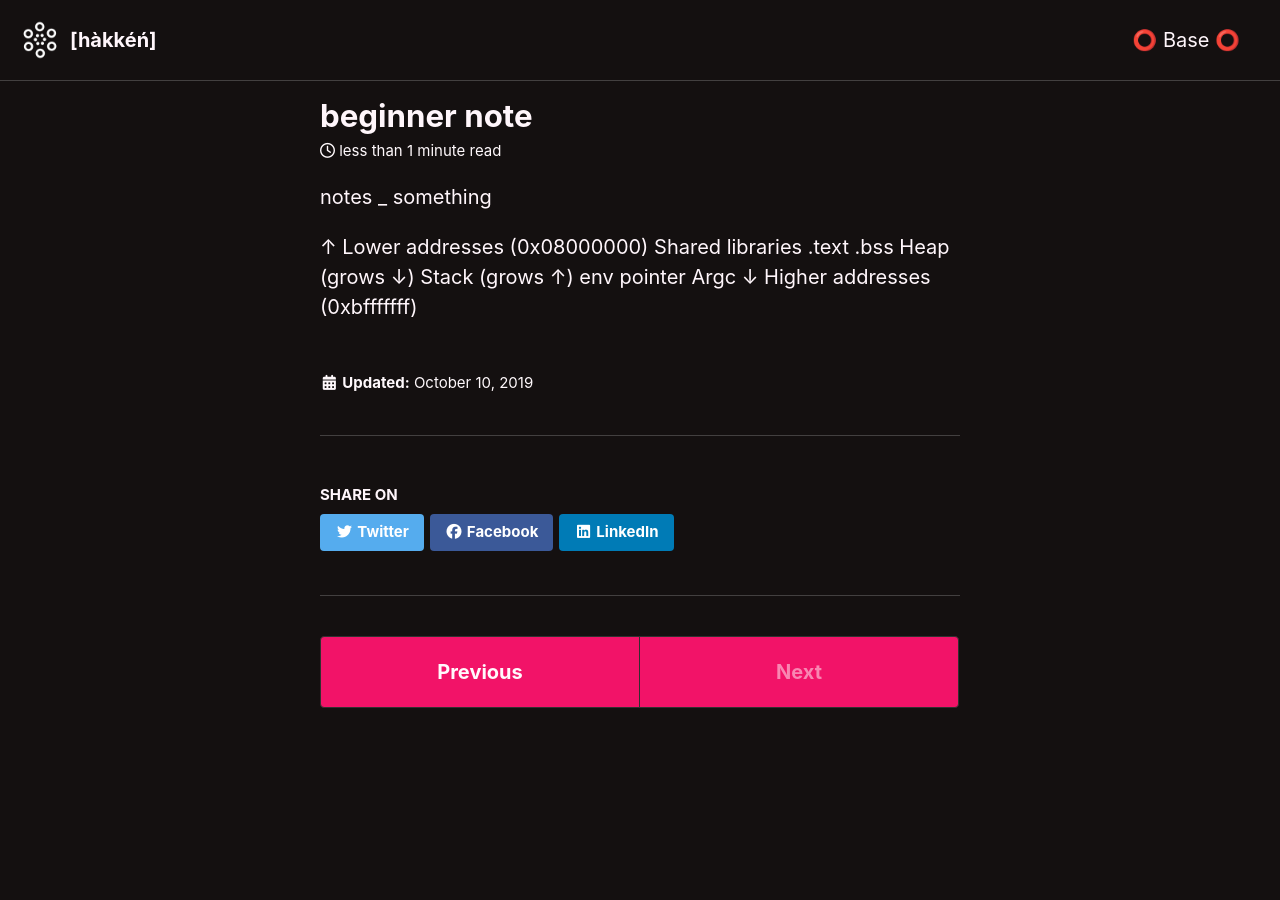
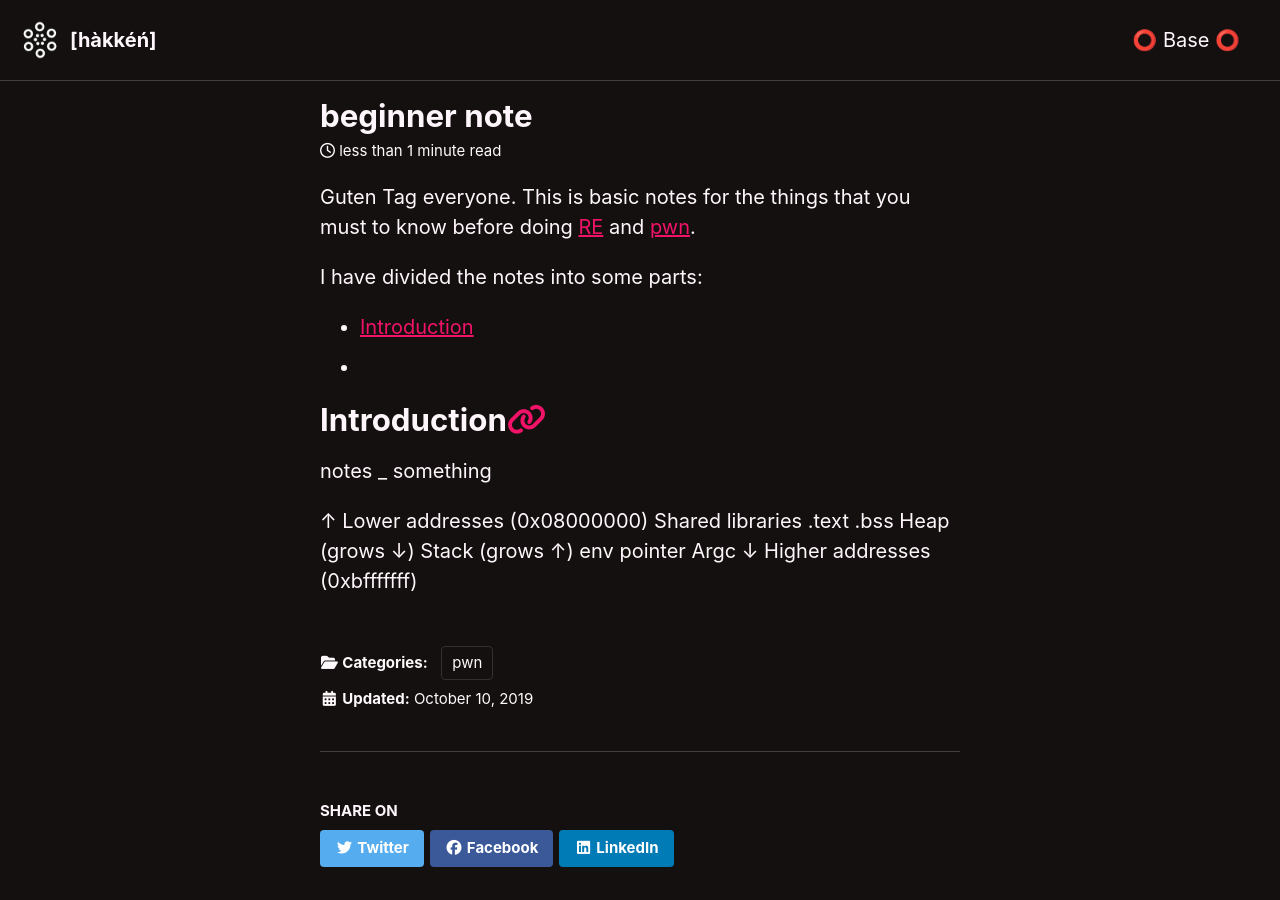
Before and after one commit to n3kk4h/n3kk4h.github.io, a Jekyll site: the page built from _posts/2019-11-11-notes.md, in a window 1280 px wide and 900 px high. Built offline with Jekyll 4.4.1, drawn with Linux system fonts in a browser that asks for light colours; cached includes are drawn as plain includes; nearby versions of some CDN libraries.

Commit message:
Update 2019-11-11-notes.md

```diff
--- a/_posts/2019-11-11-notes.md
+++ b/_posts/2019-11-11-notes.md
@@ -1,8 +1,21 @@
 ---
 title: "beginner note"
 date: "2019-10-10"
+categories: pwn
+permalink : pwn/notes
 
 ---
+
+Guten Tag everyone. This is basic notes for the things that you must to know before doing [RE](https://github.com/wtsxDev/reverse-engineering) and [pwn](https://forum.hackthebox.eu/discussion/464/pwn-challenges).
+
+
+I have divided the notes into some parts:
+  - [Introduction](#Introduction)
+  -
+
+# Introduction
+
+
 
 notes _ something
 
```
